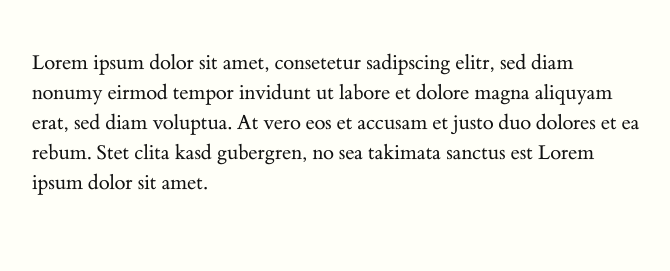
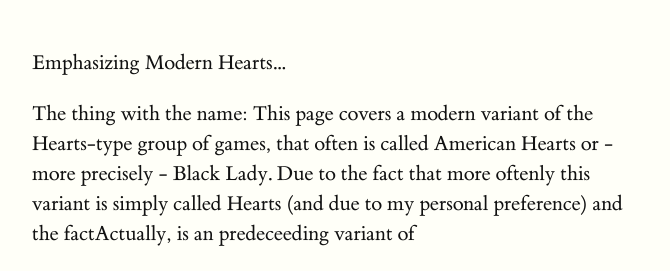
Before and after one commit to cbettinger/hearts, a plain HTML site: page index.html in a window 1280 px wide. Shown: the part 244-515 px from the top of the page, without its empty margins (128-798 px from the left). Drawn offline with Linux system fonts and the light colour scheme.

Commit message:
Started to write an section on the name thing

```diff
--- a/index.html
+++ b/index.html
@@ -13,7 +13,8 @@
 		<h1>Hearts</h1>
 		<p class="subtitle">Christian Bettinger</p>
 		<section>
-			<p>Lorem ipsum dolor sit amet, consetetur sadipscing elitr, sed diam nonumy eirmod tempor invidunt ut labore et dolore magna aliquyam erat, sed diam voluptua. At vero eos et accusam et justo duo dolores et ea rebum. Stet clita kasd gubergren, no sea takimata sanctus est Lorem ipsum dolor sit amet.</p>
+			<p>Emphasizing Modern Hearts...</p>
+			<p>The thing with the name: This page covers a modern variant of the Hearts-type group of games, that often is called American Hearts or - more precisely - Black Lady. Due to the fact that more oftenly this variant is simply called Hearts (and due to my personal preference) and the factActually, is an predeceeding variant of</p>
 		</section>
 
 		<section>
```
